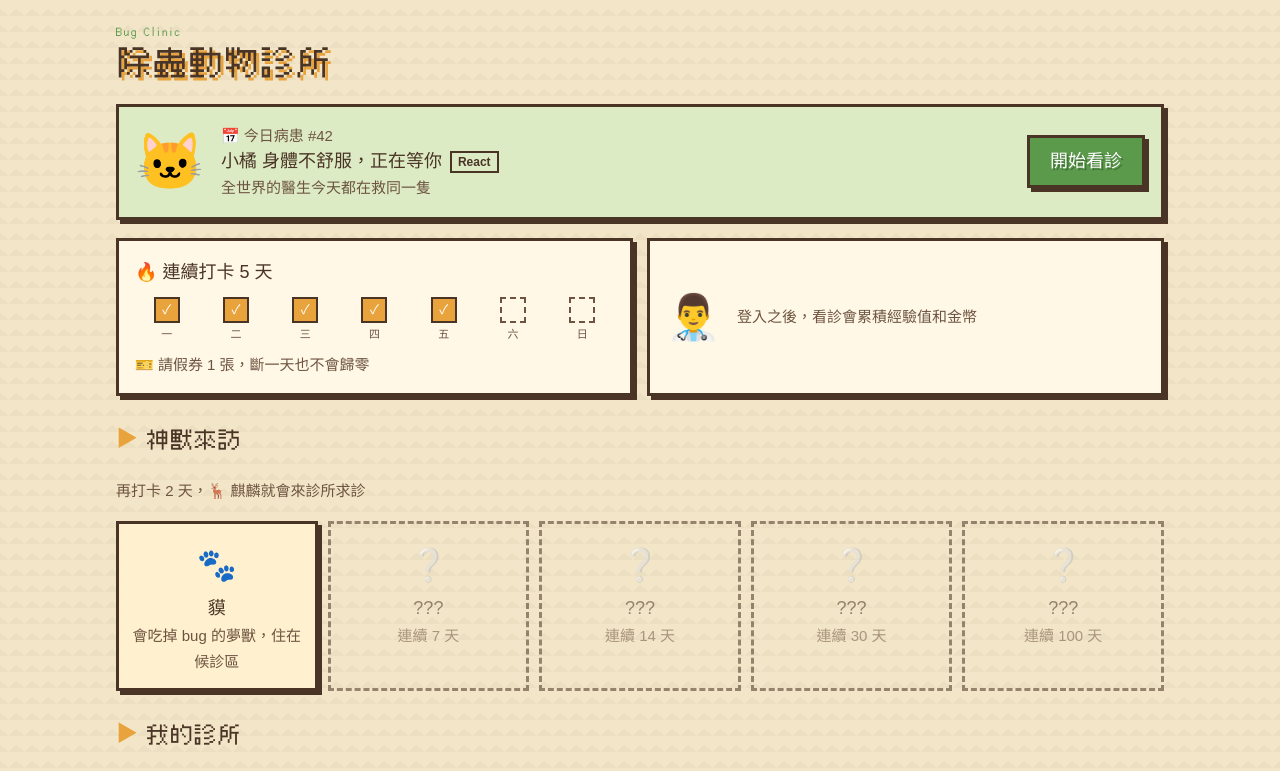
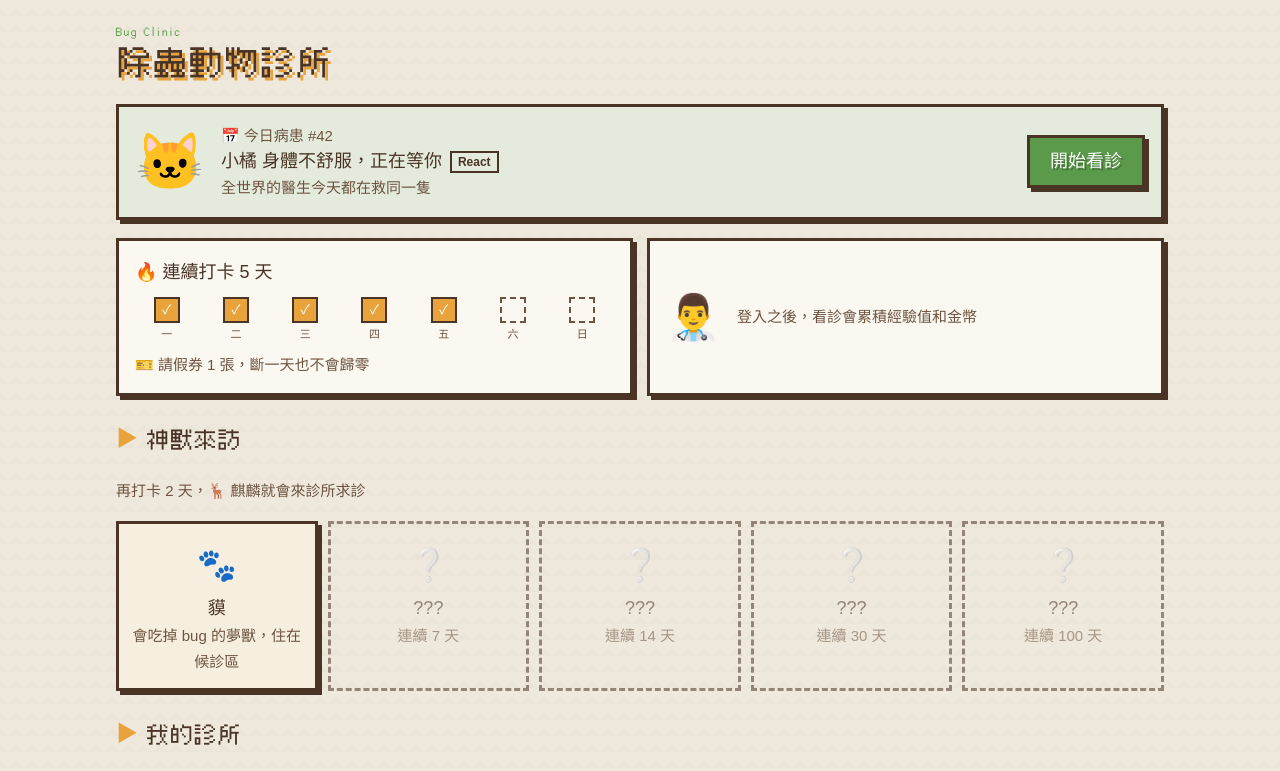
Before and after one commit to minruei/bug-clinic, a Next.js app: page / in a window 1280 px wide. Shown: the top 771 px of the page. Built offline with nearby package versions, Linux system fonts and the light colour scheme; no server answers; a web font is replaced by a local one.

Commit message:
底色降低彩度，解說支援換行

```diff
--- a/app/globals.css
+++ b/app/globals.css
@@ -9,12 +9,12 @@
 }
 
 :root {
-  --bg: #f3e6c8;
-  --card: #fff8e6;
+  --bg: #efe9dd;
+  --card: #fbf8f1;
   --ink: #4a3426;
   --muted: #6e5440;
   --green: #5a9a4a;
-  --green-soft: #dcebc4;
+  --green-soft: #e4ebdc;
   --red: #c8553d;
   --yellow: #e8a33d;
   --line: #4a3426;
@@ -32,8 +32,8 @@
 body {
   background-color: var(--bg);
   background-image:
-    linear-gradient(45deg, rgba(74, 52, 38, 0.04) 25%, transparent 25%),
-    linear-gradient(-45deg, rgba(74, 52, 38, 0.04) 25%, transparent 25%);
+    linear-gradient(45deg, rgba(74, 52, 38, 0.025) 25%, transparent 25%),
+    linear-gradient(-45deg, rgba(74, 52, 38, 0.025) 25%, transparent 25%);
   background-size: 16px 16px;
   color: var(--ink);
   font-size: 16px;
@@ -430,6 +430,10 @@ h2::before {
   align-items: flex-start;
 }
 
+.result p {
+  white-space: pre-line;
+}
+
 .result.ok {
   background: var(--green-soft);
 }
@@ -500,7 +504,7 @@ h2::before {
 }
 
 .beast {
-  background: #fff1cf;
+  background: #f6efe0;
   border: var(--pixel) solid var(--ink);
   box-shadow: var(--shadow);
   padding: 14px 8px;
```
